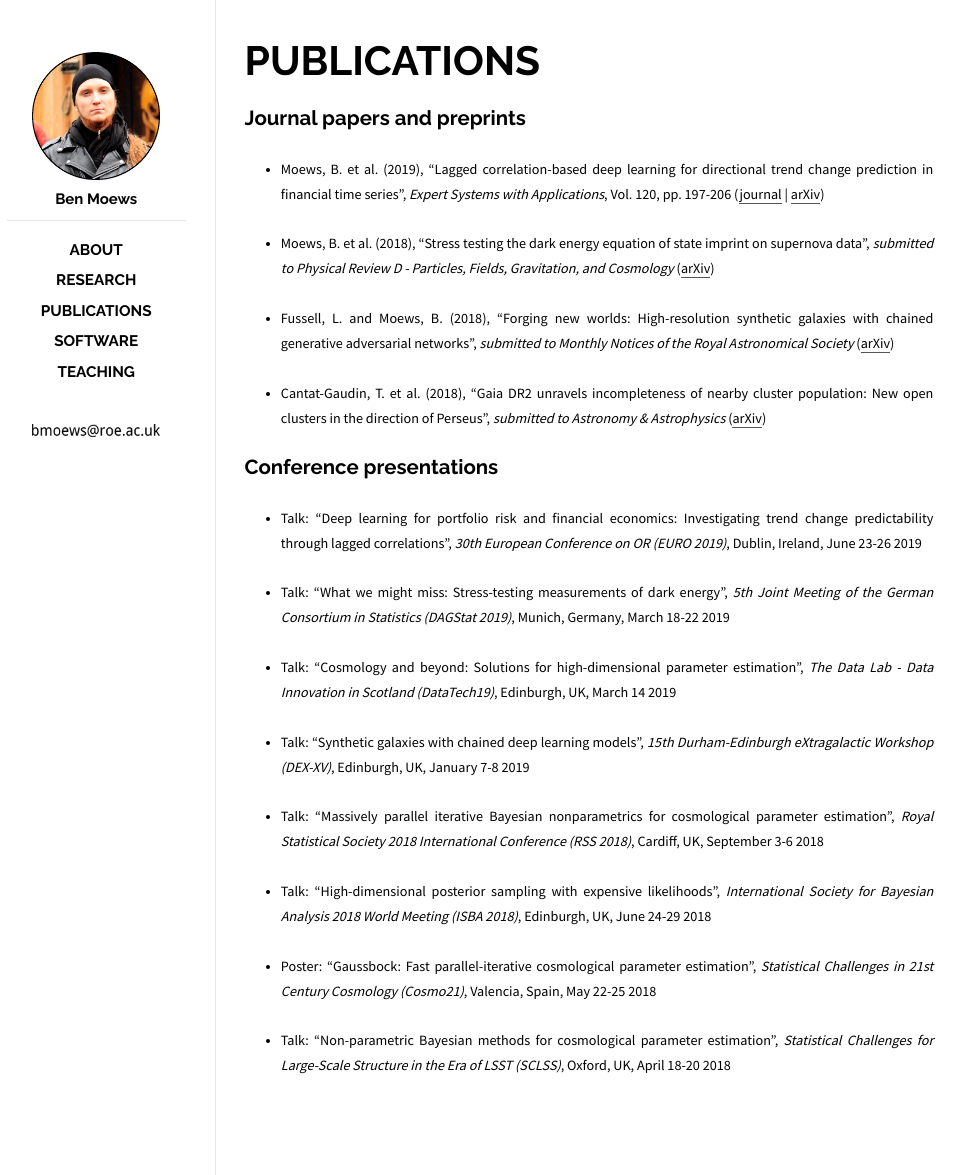
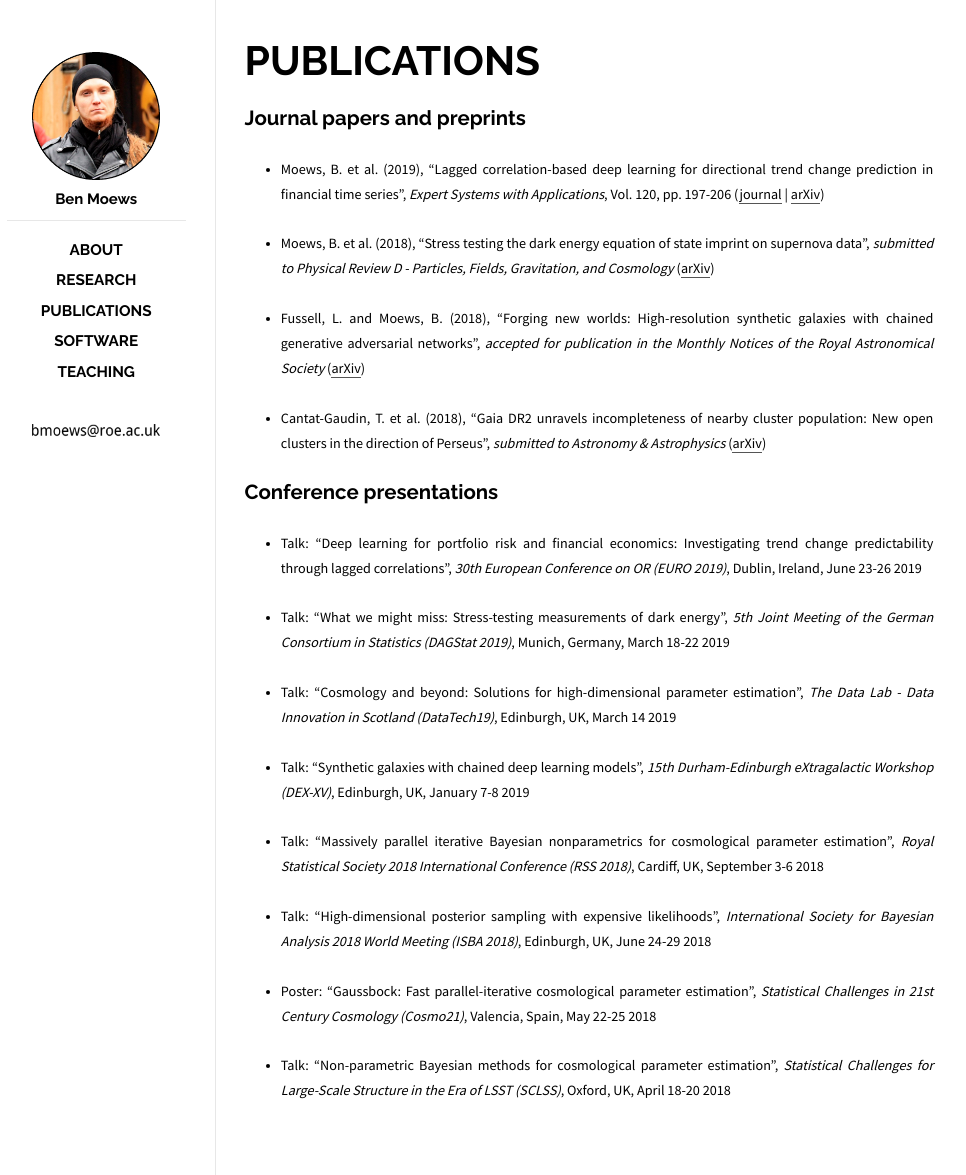
Before and after one commit to moews/moews.github.io, a Jekyll site: the page built from _posts/2017-03-25-publications.md, in a window 1280 px wide. Shown: the whole page, without its empty margins (143-1109 px from the left). Built offline with Jekyll 4.4.1, drawn with Linux system fonts in a browser that asks for light colours.

Commit message:
Update 2017-03-25-publications.md

```diff
--- a/_posts/2017-03-25-publications.md
+++ b/_posts/2017-03-25-publications.md
@@ -12,7 +12,7 @@
 
 * <small>Moews, B. et al. (2018), "Stress testing the dark energy equation of state imprint on supernova data", _submitted to Physical Review D - Particles, Fields, Gravitation, and Cosmology_ ([arXiv](https://arxiv.org/abs/1812.09786))</small>
 
-* <small>Fussell, L. and Moews, B. (2018), "Forging new worlds: High-resolution synthetic galaxies with chained generative adversarial networks", _submitted to Monthly Notices of the Royal Astronomical Society_ ([arXiv](https://arxiv.org/abs/1811.03081))</small>
+* <small>Fussell, L. and Moews, B. (2018), "Forging new worlds: High-resolution synthetic galaxies with chained generative adversarial networks", _accepted for publication in the Monthly Notices of the Royal Astronomical Society_ ([arXiv](https://arxiv.org/abs/1811.03081))</small>
 
 * <small>Cantat-Gaudin, T. et al. (2018), "Gaia DR2 unravels incompleteness of nearby cluster population: New open clusters in the direction of Perseus", _submitted to Astronomy & Astrophysics_ ([arXiv](https://arxiv.org/abs/1810.05494))</small>
 
```
